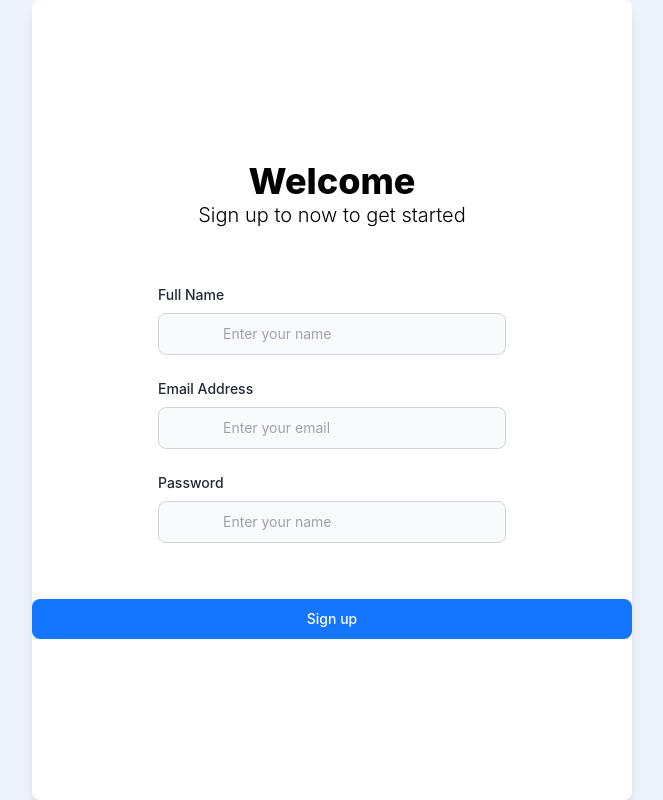
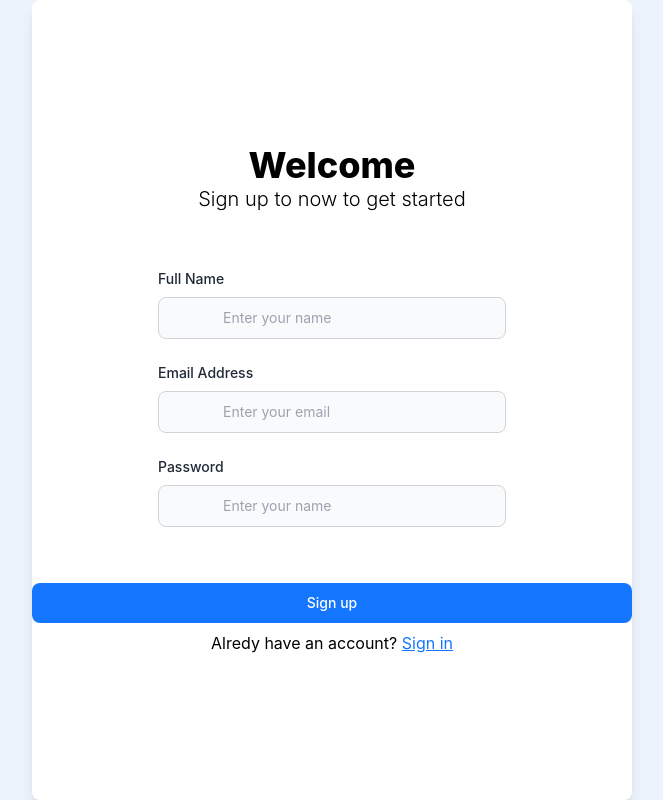
Before and after one commit to IT21239298/MERN-Stack-Messenger-Clone, a React (Create React App) app in the folder client/: page / in a window 1280 px wide. Shown: the whole page, without its empty margins (308-971 px from the left). Built offline with nearby package versions, Linux system fonts and the light colour scheme.

Commit message:
crete login button

```diff
--- a/client/src/modules/Form/index.js
+++ b/client/src/modules/Form/index.js
@@ -27,7 +27,10 @@ const Form = () => {
         placeholder="Enter your name"
         className="mb-14"
       />
-      <Button label="Sign up" className="w-1/2" />
+      <Button label="Sign up" className="w-1/2 mb-2" />
+      <div>Alredy have an account? <span className="text-primary cursor-pointer underline">Sign in</span></div>
+
+
     </div>
   );
 };
```
